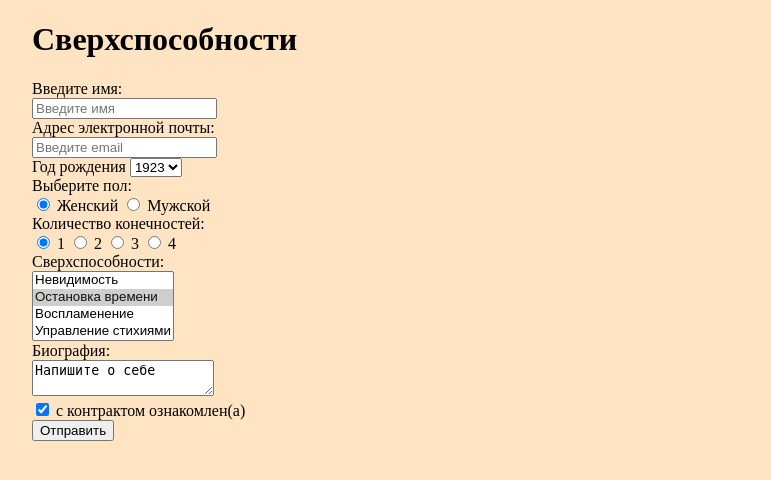
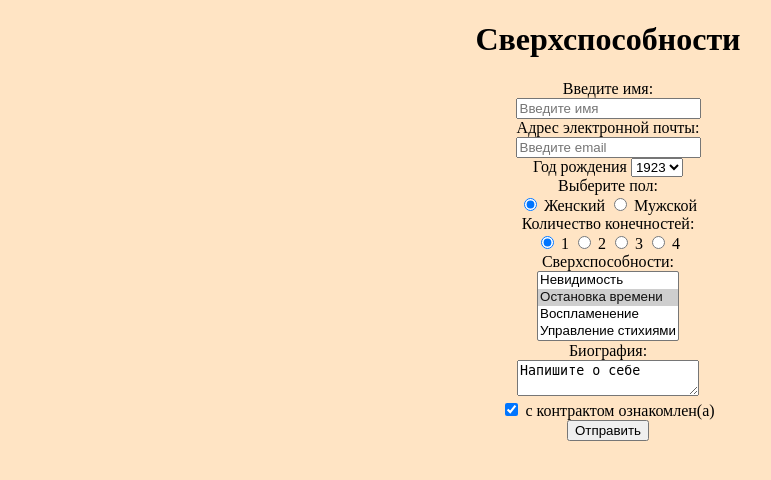
Before and after one commit to vadiksavintsev/baclend_zadanie_3, a PHP site: page /form.php in a window 1280 px wide. Shown: the top 480 px of the page, without its empty margins (32-803 px from the left). Run offline with PHP 8.4, Linux system fonts and the light colour scheme.

Commit message:
Update style.css

```diff
--- a/style.css
+++ b/style.css
@@ -7,7 +7,7 @@ body{
 div {
     font-weight: 200;
     font-style: normal;
-    text-align: left;
+    text-align: center;
     padding: 0% 5%;
 }
 h2,h3 {
@@ -17,9 +17,8 @@ p {
     color: rgb(0, 0, 0);
     text-decoration: none;
     border: 3px;
-    tab-size: inherit;
 }
 img{
     width: 50%;
-    height: 45%;
+    height: 50%;
 }
```
